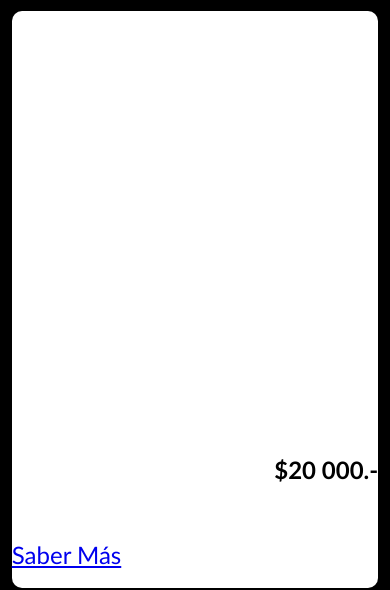
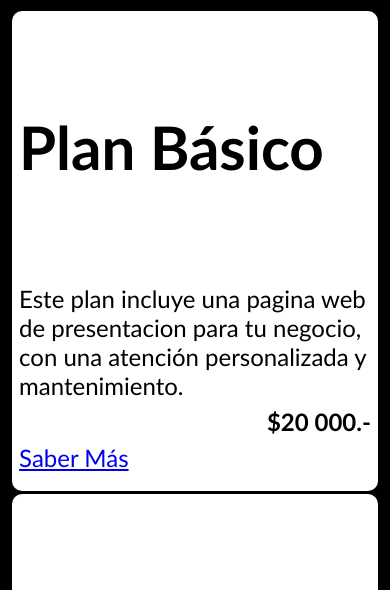
Before and after one commit to FacundoAquenes/pags-web-Aquenes-coderhouse, a plain HTML site: page pages/planes.html in a window 390 px wide. Shown: the part 228-818 px from the top of the page. Drawn offline with Linux system fonts and the light colour scheme.

Commit message:
agrego animaciones en tarjetas de planes y ajusto a responsive pagina planes

```diff
--- a/styles/style.css
+++ b/styles/style.css
@@ -97,6 +97,10 @@ html{
     justify-content: space-around;
     margin: 1%;
     border-radius: 10px;
+    transition: padding 0.8s ease;
+}
+.card:hover{
+    padding: 3rem;
 }
 .card-title{
     display: flex;
@@ -113,19 +117,23 @@ html{
     display: flex;
     justify-content: end;
     font-size: x-large;
+    margin: 2%;
 }
 .card-link{
     display: flex;
     justify-content: start;
     font-size: x-large;
     margin-bottom: 5%;
+    margin-left: 2%;
 }
 .card-title{
-    color: white;
+    color: black;
     font-size: 60px;
+    margin-left: 2%;
 }
 .card-text{
     display: flex;
     justify-content: left;
-    color: white;
+    color: black;
+    margin: 2%;
 }
```
